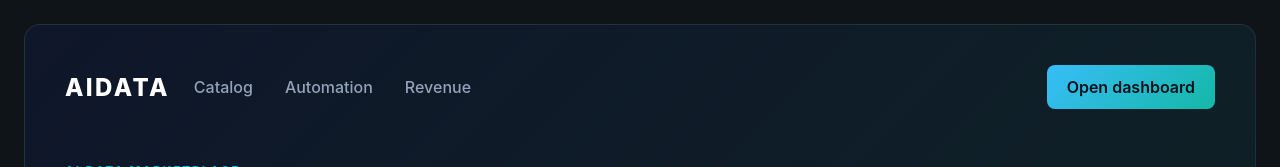
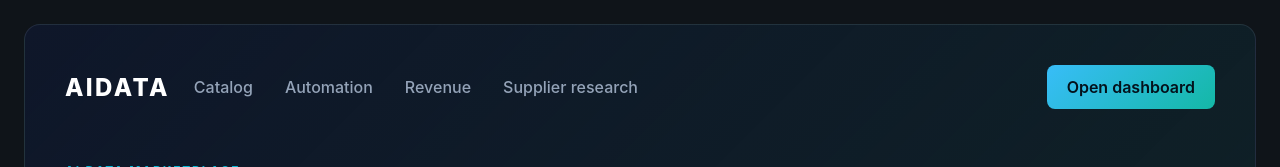
Before and after one commit to coffeyjessie996-ux/AiDataMarketplacefinal, a Next.js app in the folder apps/web/: page / in a window 1280 px wide. Shown: the top 167 px of the page. Built offline with nearby package versions, Linux system fonts and the light colour scheme; no server answers.

Commit message:
feat(web): link marketplace to supplier research

```diff
--- a/apps/web/app/page.tsx
+++ b/apps/web/app/page.tsx
@@ -67,6 +67,7 @@ export default function HomePage() {
             <a href="#catalog">Catalog</a>
             <a href="#automation">Automation</a>
             <a href="#money">Revenue</a>
+            <a href="/suppliers">Supplier research</a>
           </div>
           <a href="/dashboard" className="primary-button">Open dashboard</a>
         </nav>
```
